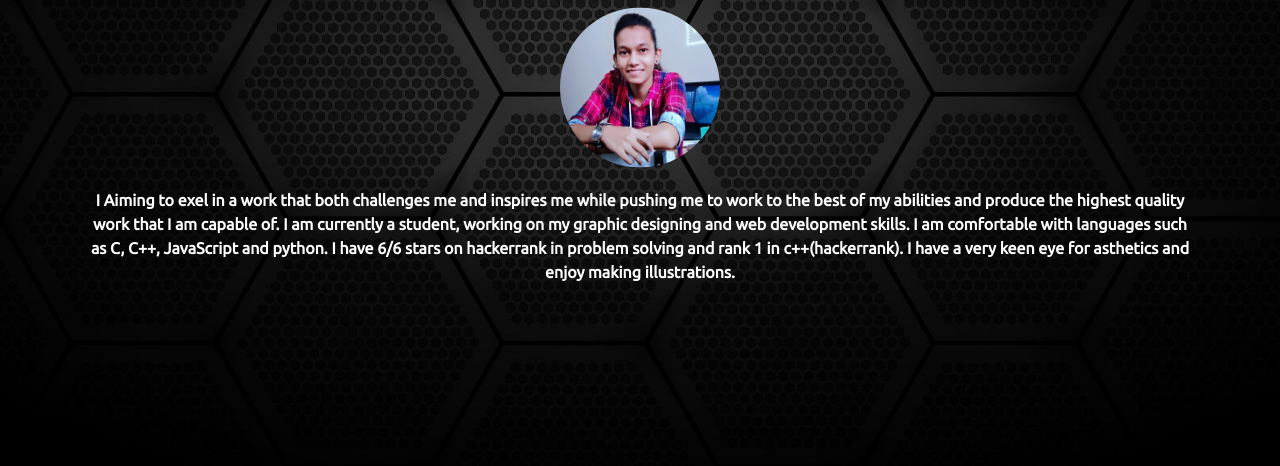
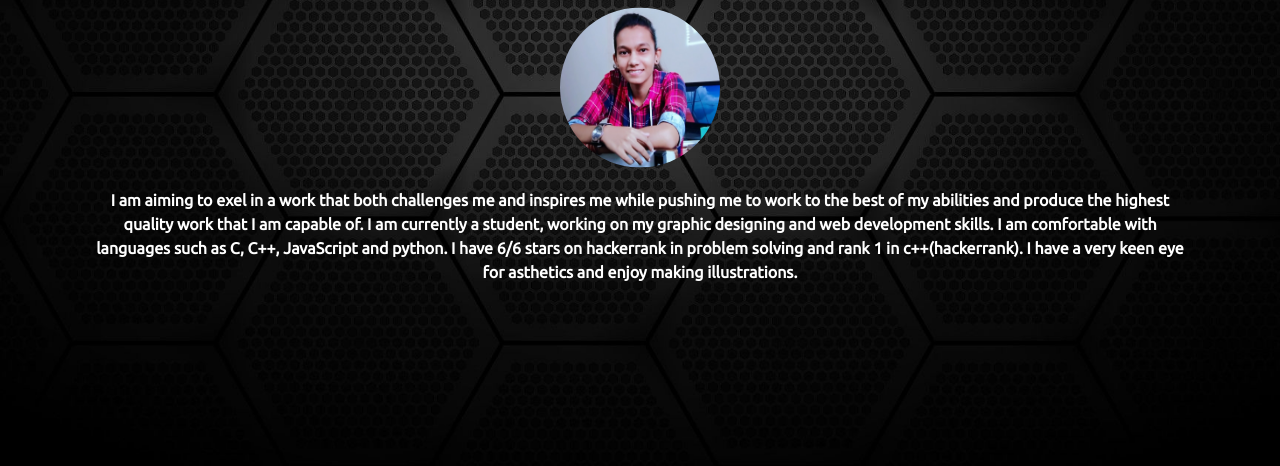
Before and after one commit to anjc24/AnimatedPortfolio, a plain HTML site: page about.html in a window 1280 px wide. Shown: the part 334-800 px from the top of the page. Drawn offline with Linux system fonts and the light colour scheme; files whose address does not match are found by name.

Commit message:
Update about.html

```diff
--- a/about.html
+++ b/about.html
@@ -80,7 +80,7 @@
                   <img src="images/anjc.jpg" class="rounded-circle wow animate__animated animate__backInRight"  alt="Image">
                 </div>
                 <div class="wow animate__animated animate__backInUp">
-                  <p>I Aiming to exel in a work that both challenges me and inspires
+                  <p>I am aiming to exel in a work that both challenges me and inspires
                     me while pushing me to work to the best of my abilities and
                     produce the highest quality work that I am capable of.
                      I am currently a student, working on my graphic designing and web development skills.
```
